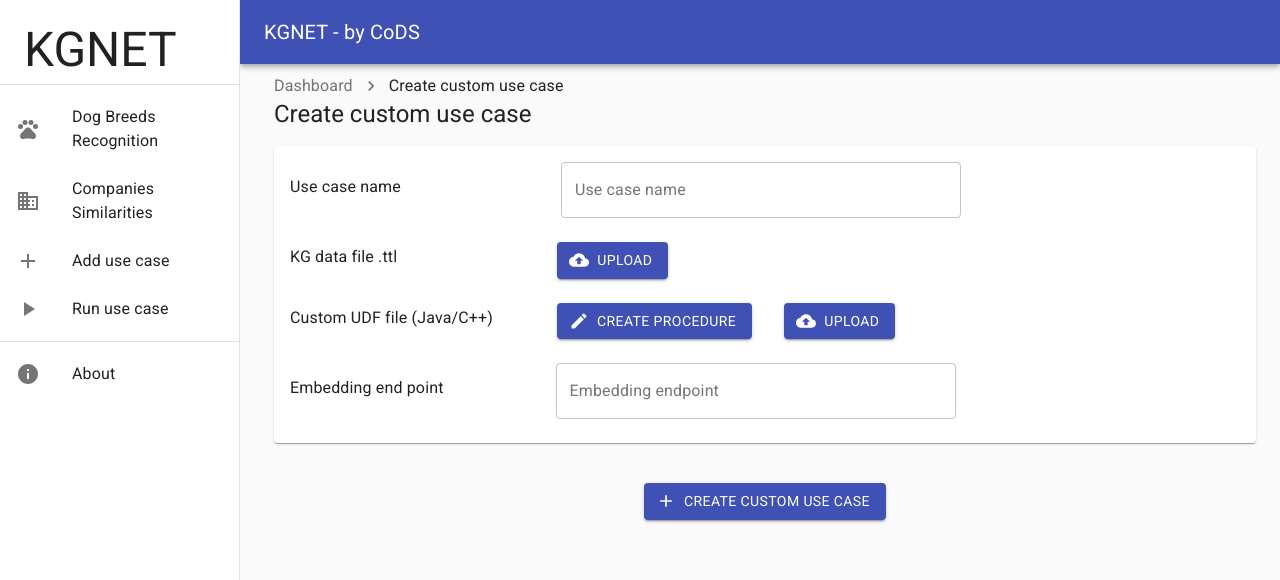
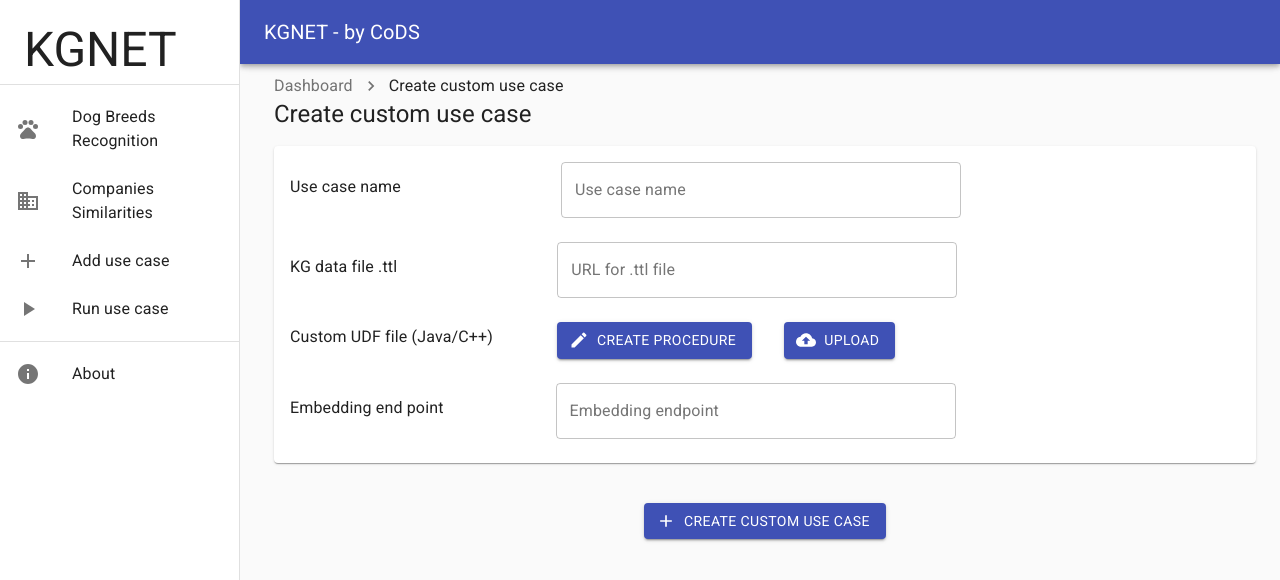
Before and after one commit to DucNgn/KGNet-Interface, a React (Create React App) app in the folder front-end/: page /add in a window 1280 px wide. Shown: the top 580 px of the page. Built offline with nearby package versions, Linux system fonts and the light colour scheme.

Commit message:
Finish adding custom use case

```diff
--- a/front-end/src/views/AddUseCase/Details.tsx
+++ b/front-end/src/views/AddUseCase/Details.tsx
@@ -1,6 +1,6 @@
 import { useRef, useState } from 'react';
 import Typography from '@material-ui/core/Typography';
-import { Card, CardContent, Box, TextField, makeStyles, Button, SvgIcon, Dialog, DialogTitle, DialogContent, DialogContentText, DialogActions } from '@material-ui/core';
+import { Card, CardContent, Box, TextField, makeStyles, Button, SvgIcon, Dialog, DialogTitle, DialogContent, DialogActions } from '@material-ui/core';
 import AddIcon from '@material-ui/icons/Add';
 import CreateIcon from '@material-ui/icons/Create';
 import SaveIcon from '@material-ui/icons/Save';
@@ -23,23 +23,24 @@ const Details = () => {
   // state declaration
   const classes = useStyles();
   const [useCaseName, setUseCaseName] = useState('')
-  const [ttlFile, setTtlFile] = useState<File>()
+  const [ttlUrl, setTtlUrl] = useState('')
   const [udfFile, setUdfFile] = useState<File>()
   const [udfQuery, setUdfQuery] = useState('')
   const [newEndPoint, setNewEndPoint] = useState('')
-  const TtlFileInput = useRef(null)
   const UdfFileInput = useRef(null)
   const { enqueueSnackbar } = useSnackbar();
   const [isDialogOpen, setDialogOpen] = useState(false)
+
+  // Event handlers
   const handleSubmit = async () => {
     // reset value for all states
-    if (udfFile !== undefined && ttlFile !== undefined) {
+    if (ttlUrl !== '' && useCaseName !== '' && newEndPoint !== '') {
       const data = new FormData()
-      data.append('file', udfFile)
-      data.append('ttlFile', ttlFile)
+      if (udfFile !== undefined) data.append('file', udfFile)
+      data.append('ttlFileUri', ttlUrl)
       data.append('name', useCaseName)
       data.append('EmbeddingEndpoint', newEndPoint)
-
+      data.append('UDF', udfQuery)
       try {
         const res: HTTPCustomResponse = await axios.post('/KGNet/createCustomUsecase', data);
         if (res.data.code === 200) {
@@ -62,18 +63,14 @@ const Details = () => {
 
     }
     else {
-      enqueueSnackbar("Files are not uploaded yet", {
-        variant: 'error'
+      enqueueSnackbar("Some field is missing", {
+        variant: 'warning'
       });
     }
 
   }
 
   const fileType: { [key: string]: any } = {
-    'ttl': {
-      inputReference: TtlFileInput,
-      setter: setTtlFile
-    },
     'udf': {
       inputReference: UdfFileInput,
       setter: setUdfFile
@@ -119,23 +116,13 @@ const Details = () => {
               KG data file .ttl
             </Typography>
             <Box mx={10} />
-            <Button
-              onClick={(e) => handleOnClickUpload('ttl')}
-              variant="contained"
-              color="primary"
-              startIcon={
-                <SvgIcon>
-                  <CloudUploadIcon />
-                </SvgIcon>
-              }
-            >
-              Upload
-            </Button>
-            <Box mx={1} />
-            <Typography variant='caption' color='textPrimary'>
-              {ttlFile?.name ?? ''}
-            </Typography>
-            <input type="file" id="image" accept="image/*" ref={TtlFileInput} style={{ display: 'none' }} onChange={(e) => handleFileUploaded(e, 'ttl')} />
+            <TextField
+              className={classes.link}
+              label="URL for .ttl file"
+              variant="outlined"
+              value={ttlUrl}
+              onChange={(e) => setTtlUrl(e.target.value)}
+            />
           </Box>
           <Box my={3} />
           <Box display="flex" alignItems="center" justifyContent="flex-start">
@@ -211,7 +198,7 @@ const Details = () => {
         aria-describedby="alert-dialog-description"
       >
         <DialogContent>
-          <DialogTitle id="simple-dialog-title">Enter query to create the custom precedure</DialogTitle>
+          <DialogTitle id="simple-dialog-title">Enter SPARQL query to define the custom precedure</DialogTitle>
           <QueryTab setUserQuery={setUdfQuery} />
         </DialogContent>
         <DialogActions>
@@ -222,7 +209,9 @@ const Details = () => {
             <SvgIcon>
               <SaveIcon />
             </SvgIcon>
-          }>
+          }
+            onClick={(e) => setDialogOpen(false)}
+          >
             Save
           </Button>
         </DialogActions>
```
